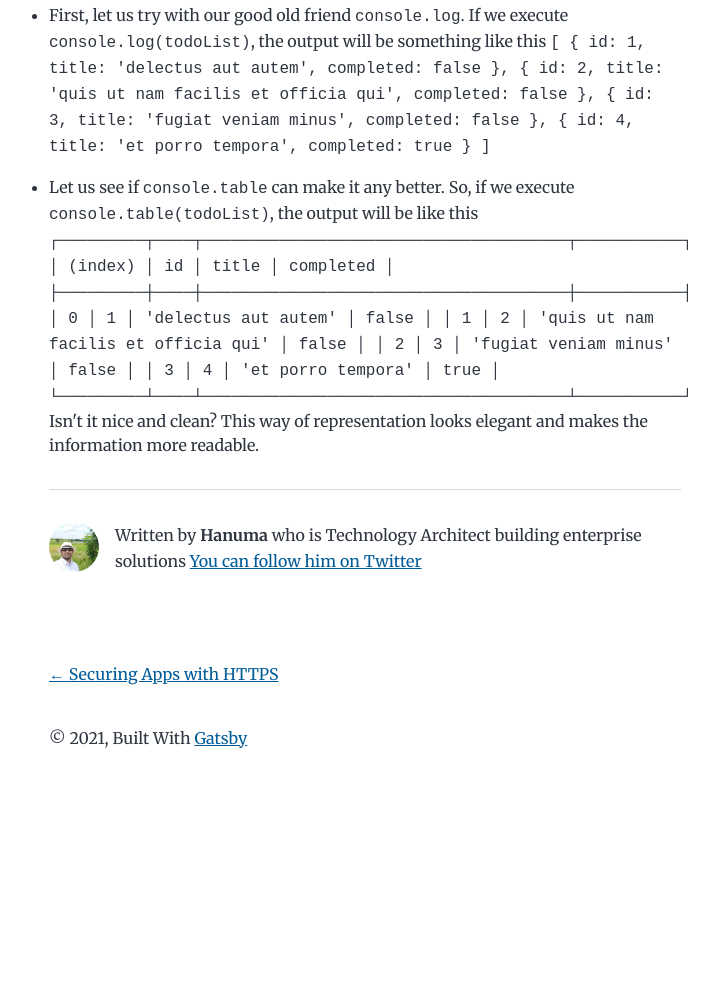
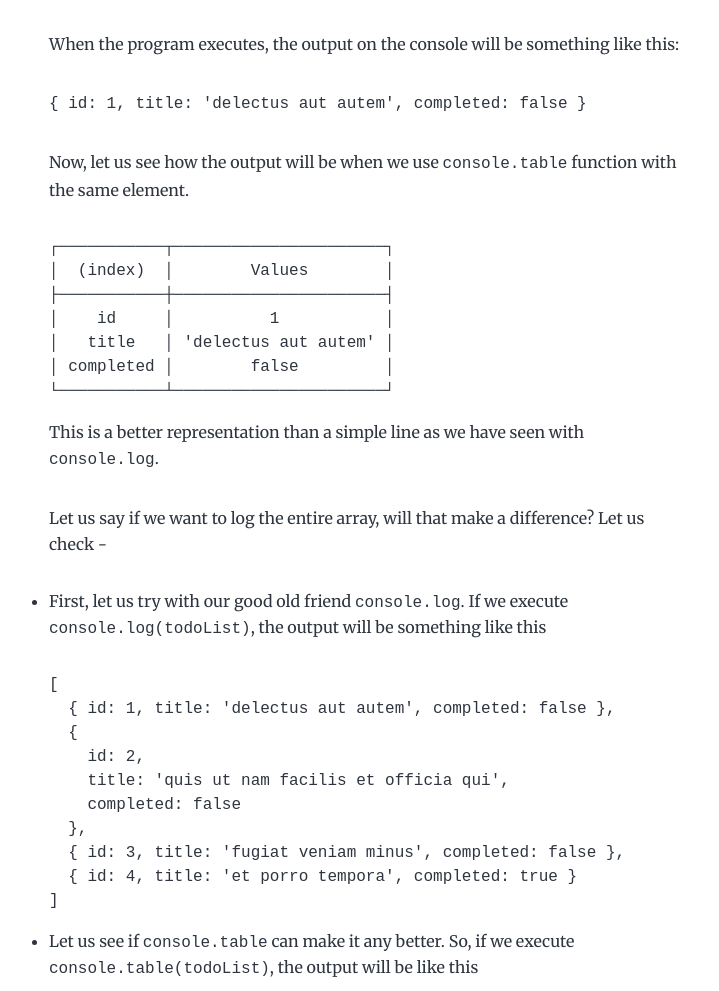
Before and after one commit to castasint/castasstring.com, a Gatsby site: page /you-can-do-more-than-just-console-log/ in a window 1280 px wide. Shown: the part 1301-2292 px from the top of the page, without its empty margins (275-994 px from the left). Before the commit the page ends 2115 px from the top, so only its background shows below. Built offline with nearby package versions, Linux system fonts and the light colour scheme; Gatsby itself is replaced by a stand-in of ours; some packages are replaced by stand-ins of ours; code samples lack their colours.

Commit message:
Update Blog “you-can-do-more-than-just-console-log/index”

````diff
--- a/content/blog/you-can-do-more-than-just-console-log/index.md
+++ b/content/blog/you-can-do-more-than-just-console-log/index.md
@@ -5,12 +5,15 @@ description: console.log is the favorite line of code for 1000s of JavaScript
   developers. While it definitely helps a lot during debugging and logging,
   console.table makes the information we print to the console easy to read.
 ---
->Writing a message, an object or any array to the console is definetly one of the things we do in everyday development. Often times when building real-world applications, you are required to log complex information to the console during development.
+
+
+> Writing a message, an object or any array to the console is definetly one of the things we do in everyday development. Often times when building real-world applications, you are required to log complex information to the console during development.
 
 In this blog, we'll see how we can log complex objects to the console using the `console.table` function.
 
 Let us say, we have an array of todo items.
-`
+
+```
 const todoList = [
   {
     id: 1,
@@ -33,7 +36,8 @@ const todoList = [
     completed: true,
   },
 ];
-`
+```
+
 Now, let us pretend we're doing some debugging and want to see what is the 1st element in the array. So, let us use our favorite `console.log` function to log the element.
 
 `console.log(todoList[0]);`
@@ -44,7 +48,7 @@ When the program executes, the output on the console will be something like this
 
 Now, let us see how the output will be when we use `console.table` function with the same element.
 
-`
+```
 ┌───────────┬──────────────────────┐
 │  (index)  │        Values        │
 ├───────────┼──────────────────────┤
@@ -52,12 +56,15 @@ Now, let us see how the output will be when we use `console.table` function with
 │   title   │ 'delectus aut autem' │
 │ completed │        false         │
 └───────────┴──────────────────────┘
-`
+```
+
 This is a better representation than a simple line as we have seen with `console.log`.
 
 Let us say if we want to log the entire array, will that make a difference? Let us check -
 
-- First, let us try with our good old friend `console.log`. If we execute `console.log(todoList)`, the output will be something like this `
+- First, let us try with our good old friend `console.log`. If we execute `console.log(todoList)`, the output will be something like this
+
+```
 [
   { id: 1, title: 'delectus aut autem', completed: false },
   {
@@ -68,8 +75,11 @@ Let us say if we want to log the entire array, will that make a difference? Let
   { id: 3, title: 'fugiat veniam minus', completed: false },
   { id: 4, title: 'et porro tempora', completed: true }
 ]
-`
-- Let us see if `console.table` can make it any better. So, if we execute `console.table(todoList)`, the output will be like this `
+```
+
+- Let us see if `console.table` can make it any better. So, if we execute `console.table(todoList)`, the output will be like this
+
+```
 ┌─────────┬────┬──────────────────────────────────────┬───────────┐
 │ (index) │ id │                title                 │ completed │
 ├─────────┼────┼──────────────────────────────────────┼───────────┤
@@ -78,5 +88,6 @@ Let us say if we want to log the entire array, will that make a difference? Let
 │    2    │ 3  │        'fugiat veniam minus'         │   false   │
 │    3    │ 4  │          'et porro tempora'          │   true    │
 └─────────┴────┴──────────────────────────────────────┴───────────┘
-`
+```
+
 Isn't it nice and clean? This way of representation looks elegant and makes the information more readable.
````
